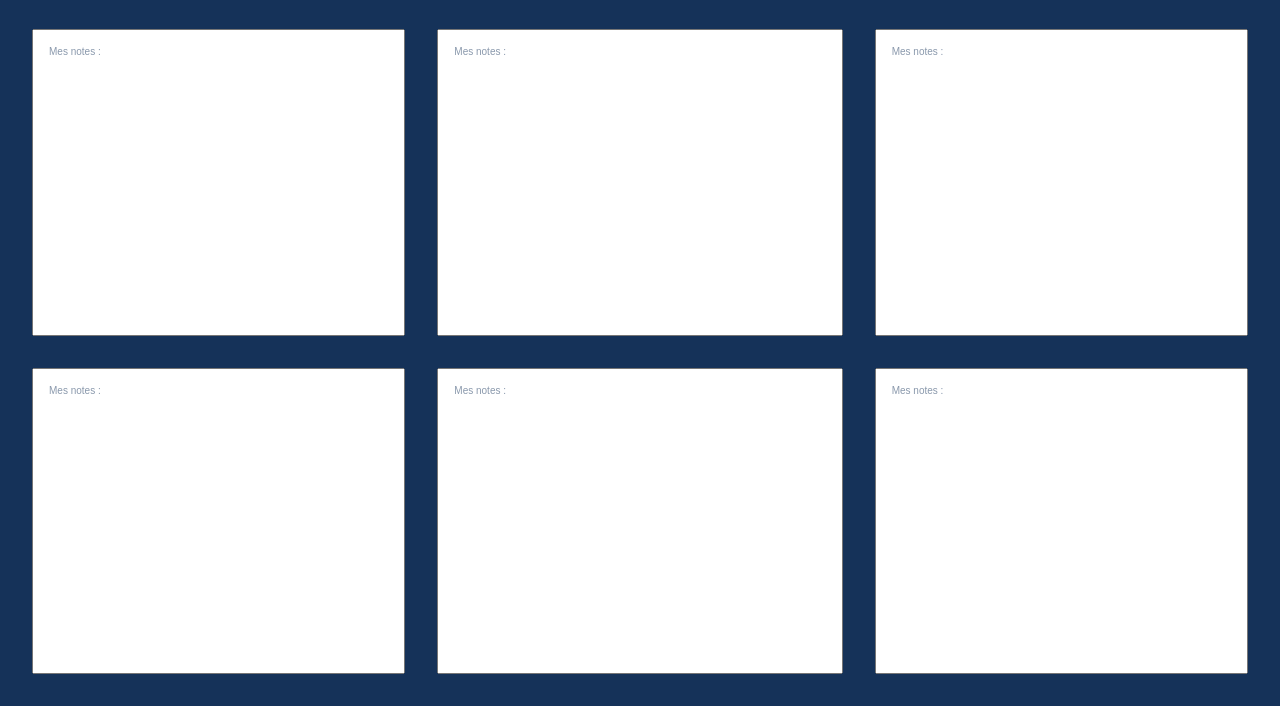
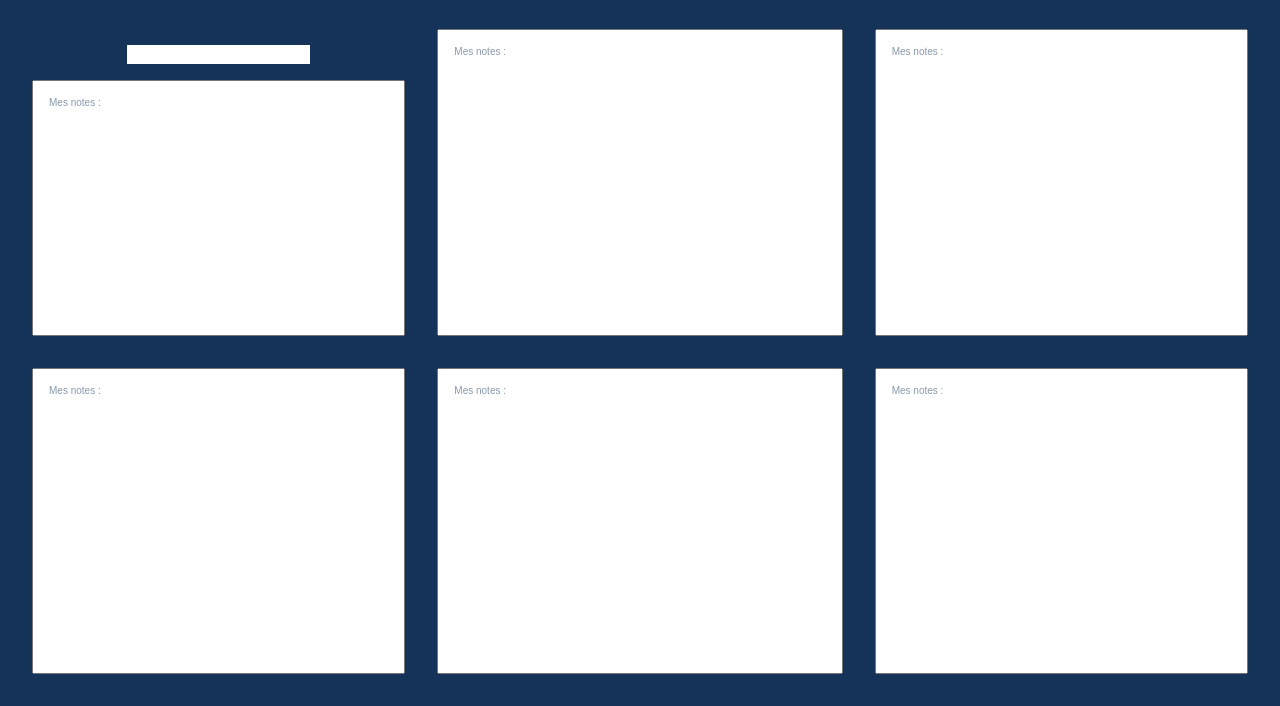
Before and after one commit to Tomatillo1/Code, a plain HTML site: page Bloc note/index.html in a window 1280 px wide. Shown: the part 94-800 px from the top of the page. Drawn offline with Linux system fonts and the light colour scheme.

Commit message:
title without setup

```diff
--- a/Bloc note/index.html
+++ b/Bloc note/index.html
@@ -14,6 +14,9 @@
     <h1 class="bloc-note-title">Bloc note</h1>
     <div class="allBlocsNote">
         <div class="bloc-note">
+            <div class="titleNoteDesign">
+                <input type="text" id="titleNote" name="titleNote" disabled>
+            </div>
             <label class="hide labelNote1" for="text-zone1">Écrivez une note :</label>
             <div class="hide color-button1">
                 <div class="widthFirst">
--- a/Bloc note/main.js
+++ b/Bloc note/main.js
@@ -75,22 +75,22 @@ for (let i = 1; i < 7; i++) clickSomething(`text-zone${i}`);
 
 
 function styleBoldChange(areaFindId, textBoldKey) {
-    const areaChange = document.querySelector(`#${areaFindId}`);
+    const areaChangeBold = document.querySelector(`#${areaFindId}`);
     const numberForButtons = areaFindId.slice(-1);
     const boldButton = document.querySelector(`.buttonBold${numberForButtons}`);
     const isBold = localStorage.getItem(textBoldKey) === 'true';
     if (isBold) {
-        areaChange.style.fontWeight = 'bold';
+        areaChangeBold.style.fontWeight = 'bold';
     } else {
-        areaChange.style.fontWeight = 'normal';
+        areaChangeBold.style.fontWeight = 'normal';
     }
     boldButton.addEventListener('click', () => {
         const isBold = localStorage.getItem(textBoldKey) === 'true';
         if (isBold) {
-            areaChange.style.fontWeight = 'normal';
+            areaChangeBold.style.fontWeight = 'normal';
             localStorage.setItem(textBoldKey, false);
         } else {
-            areaChange.style.fontWeight = 'bold';
+            areaChangeBold.style.fontWeight = 'bold';
             localStorage.setItem(textBoldKey, true);
         }
     });
--- a/Bloc note/style.css
+++ b/Bloc note/style.css
@@ -352,3 +352,15 @@ textarea {
     border: unset;
     margin: 1rem 0 0 1rem;
 }
+
+.titleNoteDesign {
+    display: flex;
+    flex-direction: row;
+    justify-content: center;
+    margin-top: 1rem;
+}
+
+#titleNote {
+    background-color: white;
+    border: 1px solid white;
+}
```
